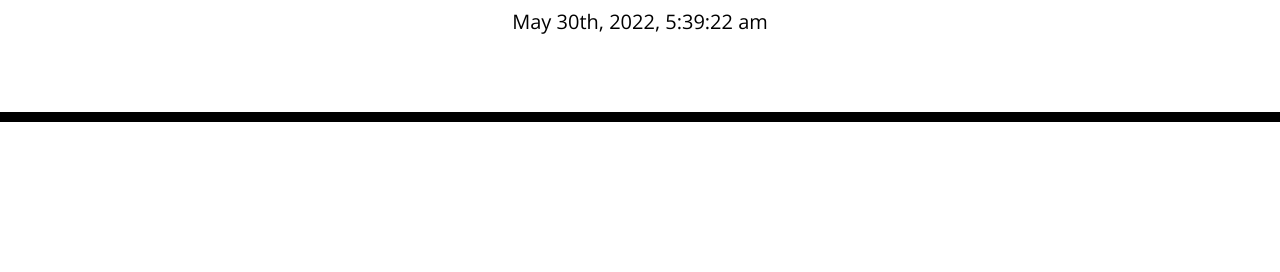
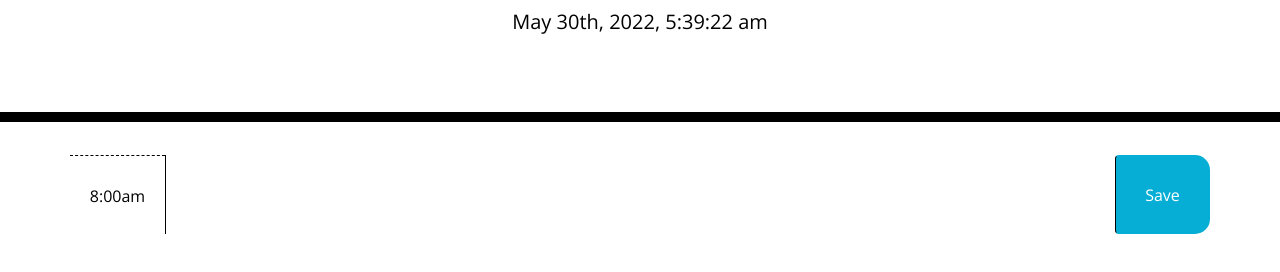
Before and after one commit to russelldnn/Work-Day-Planner, a plain HTML site: page index.html in a window 1280 px wide. Shown: the part 182-454 px from the top of the page. Drawn offline with nearby package versions, Linux system fonts and the light colour scheme.

Commit message:
div class for time row + button

```diff
--- a/index.html
+++ b/index.html
@@ -29,7 +29,16 @@
       <p id="currentDay" class="lead"></p>
     </header>
     <div class="container">
-      <!-- Timeblocks go here -->
+
+
+      <div id="8am" class="row time-block">
+        <div class="col-md-1 hour">
+            8:00am
+        </div>
+        <textarea class="col-md-10 description">
+        </textarea>
+        <button class="btn saveBtn col-md-1"> Save </button>
+      </div>
     </div>
 
     <script src="https://code.jquery.com/jquery-3.4.1.min.js"></script>
```
